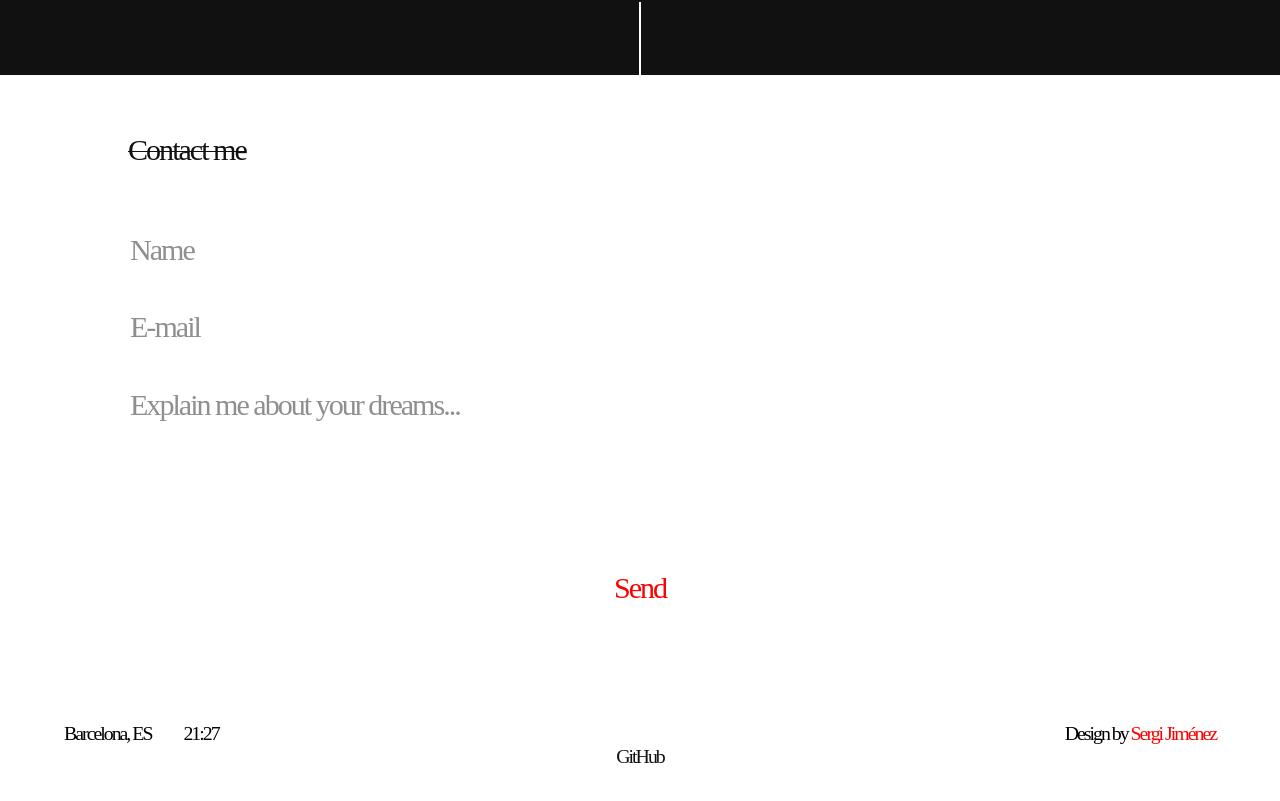
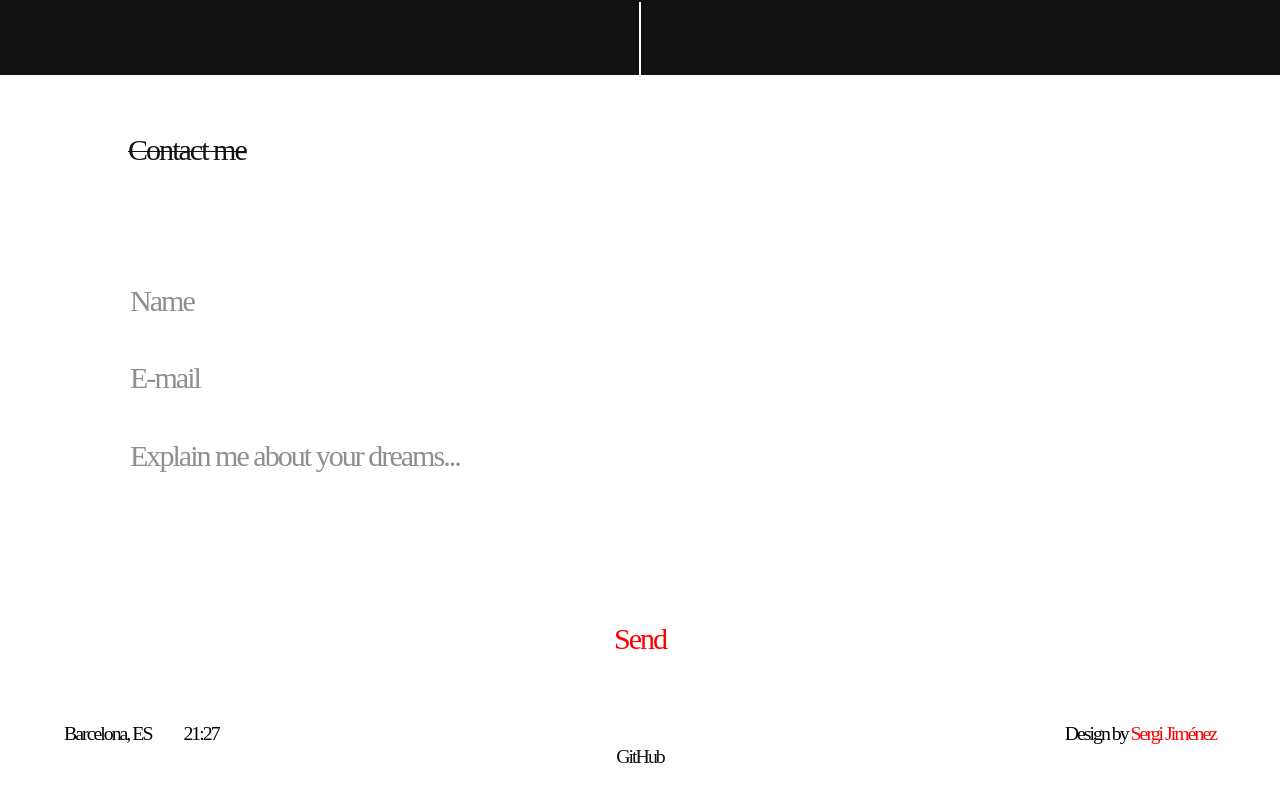
Before and after one commit to sergiJimenez/columbuscode, a Vue app: page / in a window 1280 px wide. Shown: the part 725-1526 px from the top of the page. Built offline with nearby package versions, Linux system fonts and the light colour scheme; a web font is replaced by a local one.

Commit message:
moving margin

```diff
--- a/src/components/contactMeLayout.vue
+++ b/src/components/contactMeLayout.vue
@@ -107,7 +107,7 @@
         flex-direction: column;
         gap: 5vh;
         width: 80%;
-        margin-top: 5%; /*This goes to @media when its created*/
+        margin-top: 9%; /*This goes to @media when its created*/
         margin-left: 10%; /*¿¿¿¿¿This goes to @media when its created?????*/
         height: auto;
     }
@@ -170,7 +170,7 @@
     .bottomDiv {
         display: flex;
         justify-content: space-between;
-        margin-top: 9%;
+        margin-top: 5%;
     }
 
     .cityAndTime {
```
